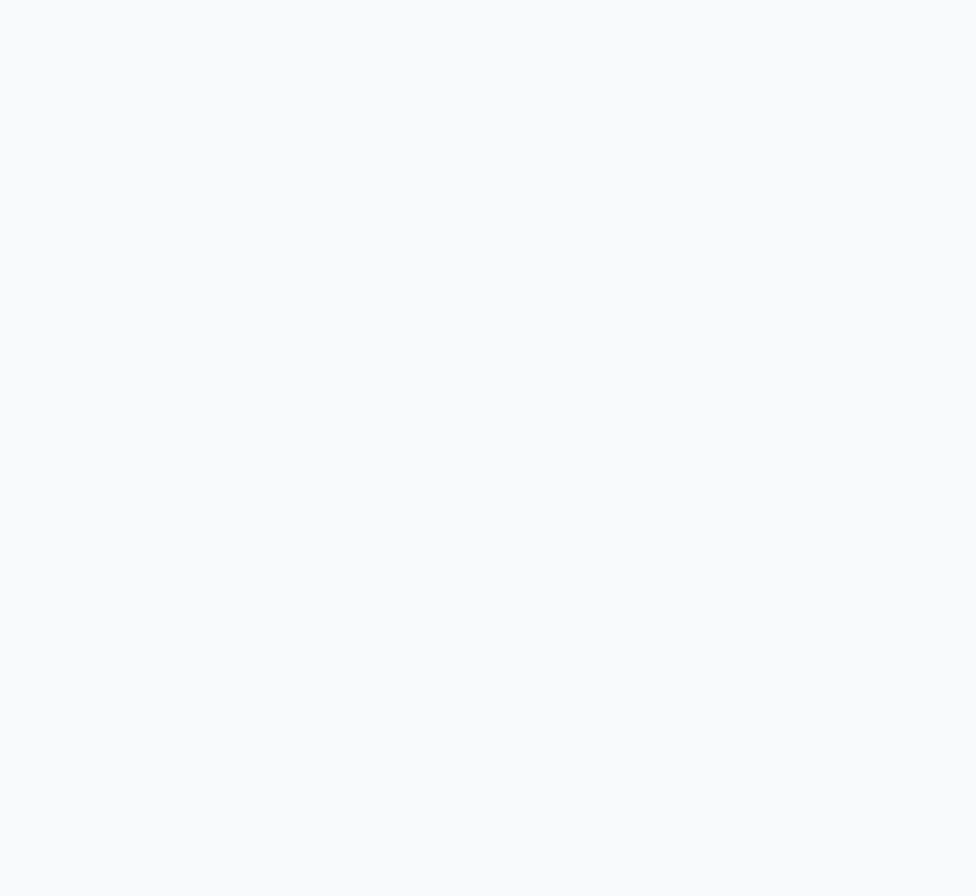
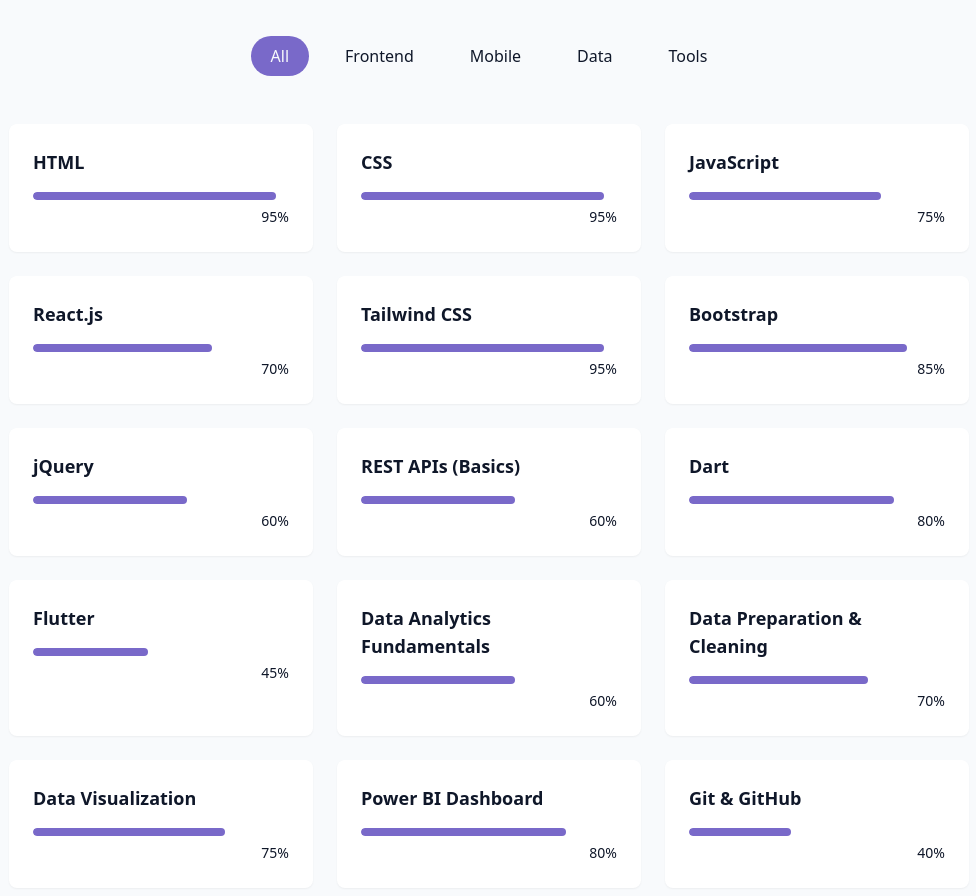
Before and after one commit to Ayman-Kz25/My-Portfolio, a React (Vite) app: page / in a window 1280 px wide. Shown: the part 1760-2656 px from the top of the page, without its empty margins (151-1127 px from the left). Before the commit the page ends 1612 px from the top, so only its background shows below. Built offline with nearby package versions, Linux system fonts and the light colour scheme.

Commit message:
Adding Skills Section

```diff
--- a/src/components/Skills.jsx
+++ b/src/components/Skills.jsx
@@ -1,3 +1,5 @@
+import { useState } from "react";
+import { cn } from "@/lib/utils";
 
 const skills = [
   { name: "HTML", level: "95", category: "frontend" },
@@ -14,19 +16,69 @@
 
   { name: "Data Analytics Fundamentals", level: "60", category: "data" },
   { name: "Data Preparation & Cleaning", level: "70", category: "data" },
-  { name: "Data Visualization (Basics)", level: "75", category: "data" },
+  { name: "Data Visualization", level: "75", category: "data" },
+  { name: "Power BI Dashboard", level: "80", category: "data" },
 
-  { name: "Git & GitHub", level: "40", category: "tools" }
+  { name: "Git & GitHub", level: "40", category: "tools" },
 ];
 
-
+const categories = ["all", "frontend", "mobile", "data", "tools"];
 
 function Skills() {
+  const [activeCategory, setActiveCategory] = useState("all");
+
+  const filteredSkills = skills.filter(
+    (skill) => activeCategory === "all" || skill.category === activeCategory,
+  );
+
   return (
-    <section>
-
+    <section id="skills" className="py-24 px-4 relative bg-secondary/30">
+      <div className="container mx-auto max-w-5xl">
+        <h2 className="text-3xl md:text-4xl font-bold mb-12 text-center">
+          My <span className="text-primary">Skills</span>
+        </h2>
+        <div className="flex flex-wrap justify-center gap-4 mb-12">
+          {categories.map((category, key) => (
+            <button
+              key={key}
+              onClick={() => setActiveCategory(category)}
+              className={cn(
+                "px-5 py-2 rounded-full transition-colors duration-300 capitalize",
+                activeCategory == category
+                  ? "bg-primary text-foreground-primary"
+                  : "bg-secondary/70 text-foreground hover:bg-secondary",
+              )}
+            >
+              {category}
+            </button>
+          ))}
+        </div>
+        <div className="grid grid-cols-1 md:grid-cols-2 lg:grid-cols-3 gap-6">
+          {filteredSkills.map((skill, key) => (
+            <div
+              key={key}
+              className="bg-card p-6 rounded-lg shadow-xs card-hover"
+            >
+              <div className="text-left mb-4">
+                <h3 className="font-semibold text-lg">{skill.name}</h3>
+              </div>
+              <div className="w-full bg-secondary/50 h-2 rounded-full overflow-hidden">
+                <div
+                  className="bg-primary h-2 rounded-full origin-left animate-[grow_1.5s_ease-out]"
+                  style={{ width: skill.level + "%" }}
+                />
+              </div>
+              <div className="text-right mt-1">
+                <span className="text-sm text-muted-foreground">
+                  {skill.level}%
+                </span>
+              </div>
+            </div>
+          ))}
+        </div>
+      </div>
     </section>
-  )
+  );
 }
 
-export default Skills
+export default Skills;
```
